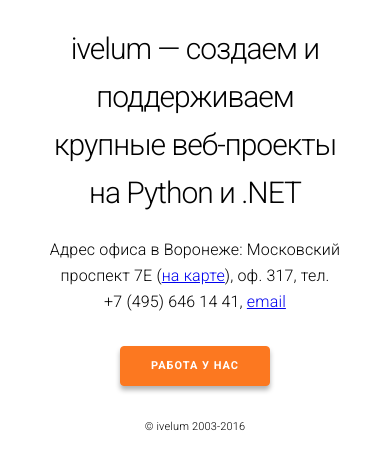
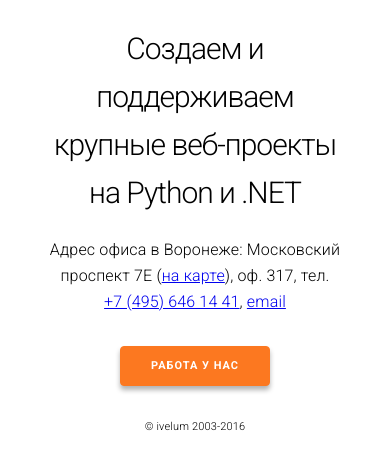
Before and after one commit to ivelum/ivelum.github.io, a plain HTML site: page index.html in a window 390 px wide. Shown: the part 110-580 px from the top of the page. Drawn offline with Linux system fonts and the light colour scheme.

Commit message:
add link for calls from mobile phones

```diff
--- a/index.html
+++ b/index.html
@@ -75,11 +75,11 @@
   <p class="logo">
     <img src="img/logo.png" alt="ivelum">
   </p>
-  <h1>ivelum &mdash; создаем и поддерживаем крупные веб-проекты на Python и .NET</h1>
+  <h1>Создаем и поддерживаем крупные веб-проекты на Python и .NET</h1>
   <p class="address">
     Адрес офиса в Воронеже: Московский проспект 7Е
     (<a href="https://yandex.ru/maps/-/CVTeJLY3" target="_blank">на карте</a>),
-    оф. 317, тел. <span class="phone">+7 (495) 646 14 41</span>, <a href="mailto:info@ivelum.com">email</a>
+    оф. 317, тел. <a href="tel:+74956461441" class="phone">+7 (495) 646 14 41</a>, <a href="mailto:info@ivelum.com">email</a>
   </p>
   <p class="job">
     <a href="https://github.com/ivelum/job/wiki">Работа у нас</a>
```
